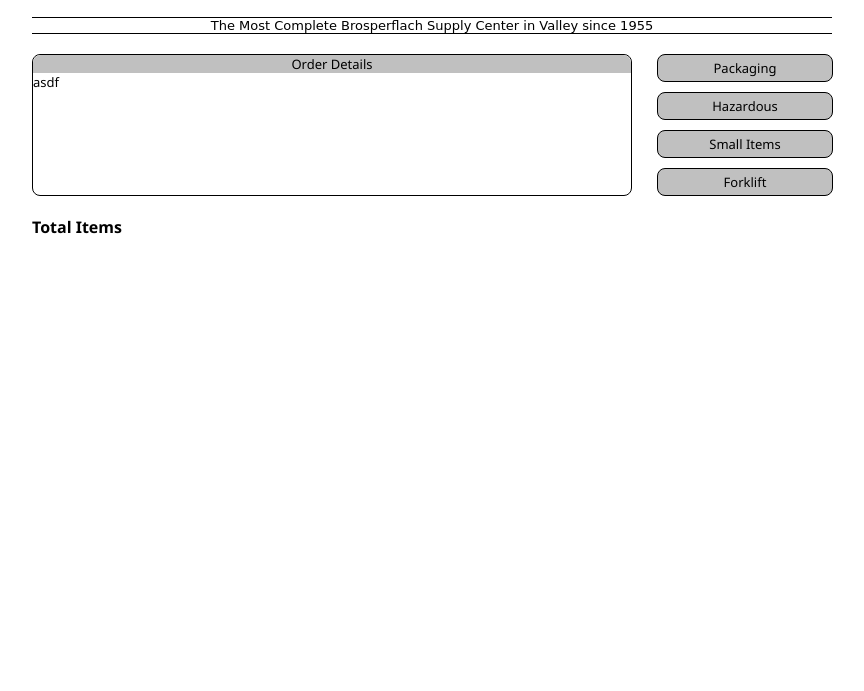
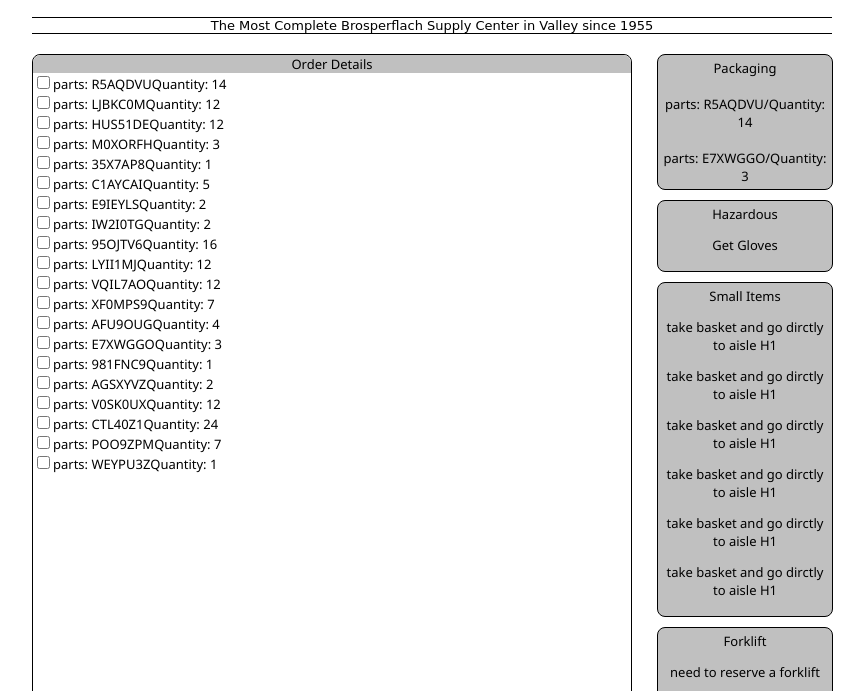
Before and after one commit to GloriaVillasenor/fsw-113, a plain HTML site: page week2/assignments/warehouse/warehouse.html in a window 1280 px wide. Shown: the part 102-793 px from the top of the page, without its empty margins (208-1072 px from the left). Drawn offline with Linux system fonts and the light colour scheme.

Commit message:
added warehouse project to week2

```diff
--- a/week2/assignments/warehouse/warehouse.html
+++ b/week2/assignments/warehouse/warehouse.html
@@ -11,7 +11,7 @@
         <div class='orderWrapper'>
             <div id='orderDetails' class='orderDetails'>
                 <div class='detailHeader'>Order Details</div>
-                <div id='detailsList' class='detailsList'>asdf</div>
+                <div id='detailsList' class='detailsList'></div>
             </div>
             <div id='specialPackaging' class='sidebar'>Packaging</div>
 
--- a/week2/assignments/warehouse/warehouse.js
+++ b/week2/assignments/warehouse/warehouse.js
@@ -1,5 +1,5 @@
 const parts = [
-    { partNbr: 'R5AQDVU', partDescr: 'Halbendozer', aisle: 'B3', qty: 14 },
+     { partNbr: 'R5AQDVU', partDescr: 'Halbendozer', aisle: 'B3', qty: 14 },
     { partNbr: 'LJBKC0M', partDescr: 'Knudleknorp', aisle: 'H1', qty: 12},
     { partNbr: 'HUS51DE', partDescr: 'Knudlescheiffer', aisle: 'H1', qty: 12},
     { partNbr: 'M0XORFH', partDescr: 'Borgom Oil', aisle: 'B2', qty: 3},
@@ -23,18 +23,108 @@ const parts = [
 ]
 
 // list of each part number and qty for check-off in the "detailsList" element
+function list () {
+    var details = document.getElementById("detailsList")
+
+    for (i = 0; i < parts.length; i++) {
+
+        let partNo = document.createElement('div')
+        details.appendChild(partNo)
+
+        var check = document.createElement("input")
+        check.setAttribute("type", "checkbox")
+        partNo.appendChild(check)
+
+        let partInfo = document.createElement("span")
+        partInfo.textContent = ("parts: " + "" + parts[i].partNbr + "" + "Quantity: " + "" + parts[i].qty)
+
+        partNo.appendChild(partInfo)
+
+    }
+}
+
+list()
 
 // if parts requiring special handling exist (in aisle B3), list of items needing
 // special packaging in the "specialPackaging" element, else remove element
+    function special () {
+        var specialPkg = document.getElementById("specialPackaging")
+        var emptyPkg = true
+        for (i = 0; i < parts.length; i++) {
+            if (parts[i].aisle === "B3"){
+                console.log(parts[i])
+                let partInfo = document.createElement("span")
+                partInfo.innerHTML = ("<br></br>parts: " + "" + parts[i].partNbr + "/" + "Quantity: " + "" + parts[i].qty)
 
+                specialPkg.appendChild(partInfo)
+                emptyPkg = false
+            }
+        }
+        if (emptyPkg) {
+            specialPkg.remove()
+        }
+    }
+    special()
 // if hazardous parts exist (in aisle J4), let employee know in the "hazardousMaterials"
 // element and remind them to get gloves, else remove element
+function hazardous () {
+    var hazard = document.getElementById("hazardousMaterials")
+    var hazardMat = true
+    for (i = 0; i < parts.length; i++) {
+        if (parts[i].aisle === "J4"){
+            console.log(parts[i])
+            let partInfo = document.createElement("p")
+            partInfo.textContent = ("Get Gloves")
 
+            hazard.appendChild(partInfo)
+            hazardMat = false
+
+        }
+    }
+    if (hazardMat) {
+        hazard.remove()
+    }
+}
+hazardous()
 
 // if all items in the order are small parts (aisle H1), then let employee know that they should take
 // a basket and go dirctly to aisle H1
+function smallParts () {
+    var smallItems = document.getElementById('smallItemsOnly')
+    var smalls = true
+    for (i = 0; i < parts.length; i++) {
+        if (parts[i].aisle === "H1") {
+            console.log(parts[i])
+            let partInfo = document.createElement("p")
+            partInfo.textContent = ("take basket and go dirctly to aisle H1")
 
+            smallItems.appendChild(partInfo)
+            smalls = false
+        }
+    }
+    if (smalls) {
+        smallItems.remove()
+    }
+}
+smallParts()
 // if there are large items (anthing in aisles S, T, or U), then let the employee know in the "forkiftNeeded"
 // element that they will need to reserve a forklift, else remove the element
+function largeParts () {
+    var largeItems = document.getElementById("forkiftNeeded")
+    var large = true
+    for (i = 0; i < parts.length; i++) {
+        if (parts[i].aisle === "S", "T", "U") {
+            console.log(parts[i])
+            let partInfo = document.createElement("p")
+            partInfo.textContent = ("need to reserve a forklift")
 
+            largeItems.appendChild(partInfo)
+            large = false
+        }
+    }
+    if (large) {
+        largeItems.remove()
+    }
+}
+largeParts ()
 // sum up the total number of parts and append that number to the text already in "totalItems" element
```
